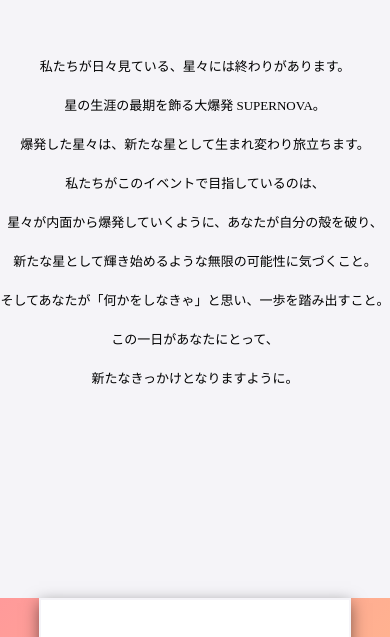
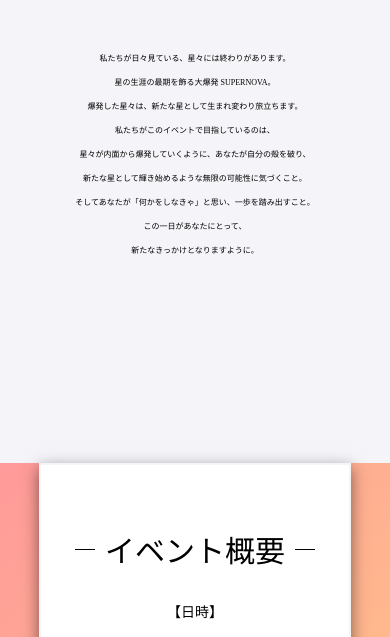
Before and after one commit to TEDxNagoyaU/2023_SUPERNOVA, a plain HTML site: page index.html in a window 390 px wide. Shown: the part 182-819 px from the top of the page. Drawn offline with nearby package versions, Linux system fonts and the light colour scheme.

Commit message:
Update style.css

```diff
--- a/style.css
+++ b/style.css
@@ -686,7 +686,7 @@ li {
     }
 
     .tema_tema{
-        font-size: 65%;
+        font-size: 40%;
     }
 
     .logo_supernova{
```
